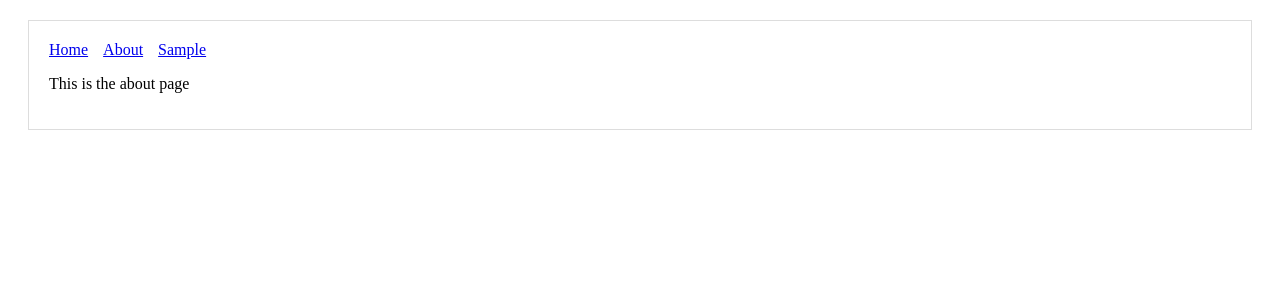
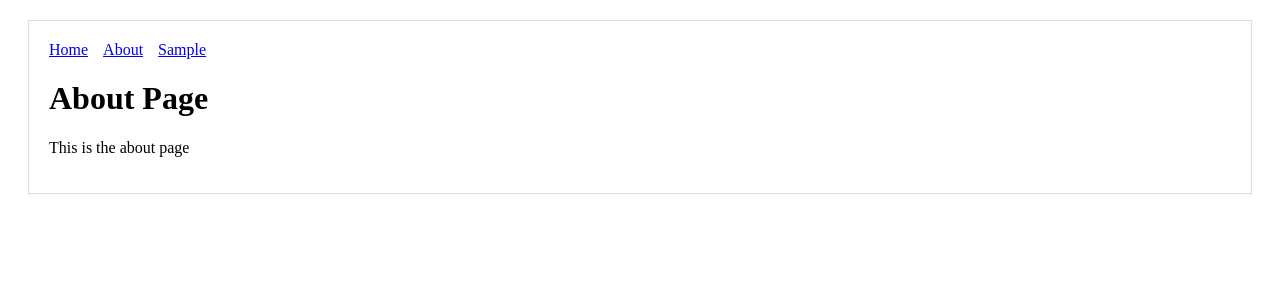
Before and after one commit to Babadzhanov/next-test-project, a Next.js app: page /about in a window 1280 px wide. Shown: the top 300 px of the page. Built offline with nearby package versions, Linux system fonts and the light colour scheme.

Commit message:
simple writing

```diff
--- a/pages/about.js
+++ b/pages/about.js
@@ -2,6 +2,7 @@ import Layout from '../components/Layout.js'
 
 export default () => (
     <Layout>
+       <h1>About Page</h1>
        <p>This is the about page</p>
     </Layout>
 )
```
